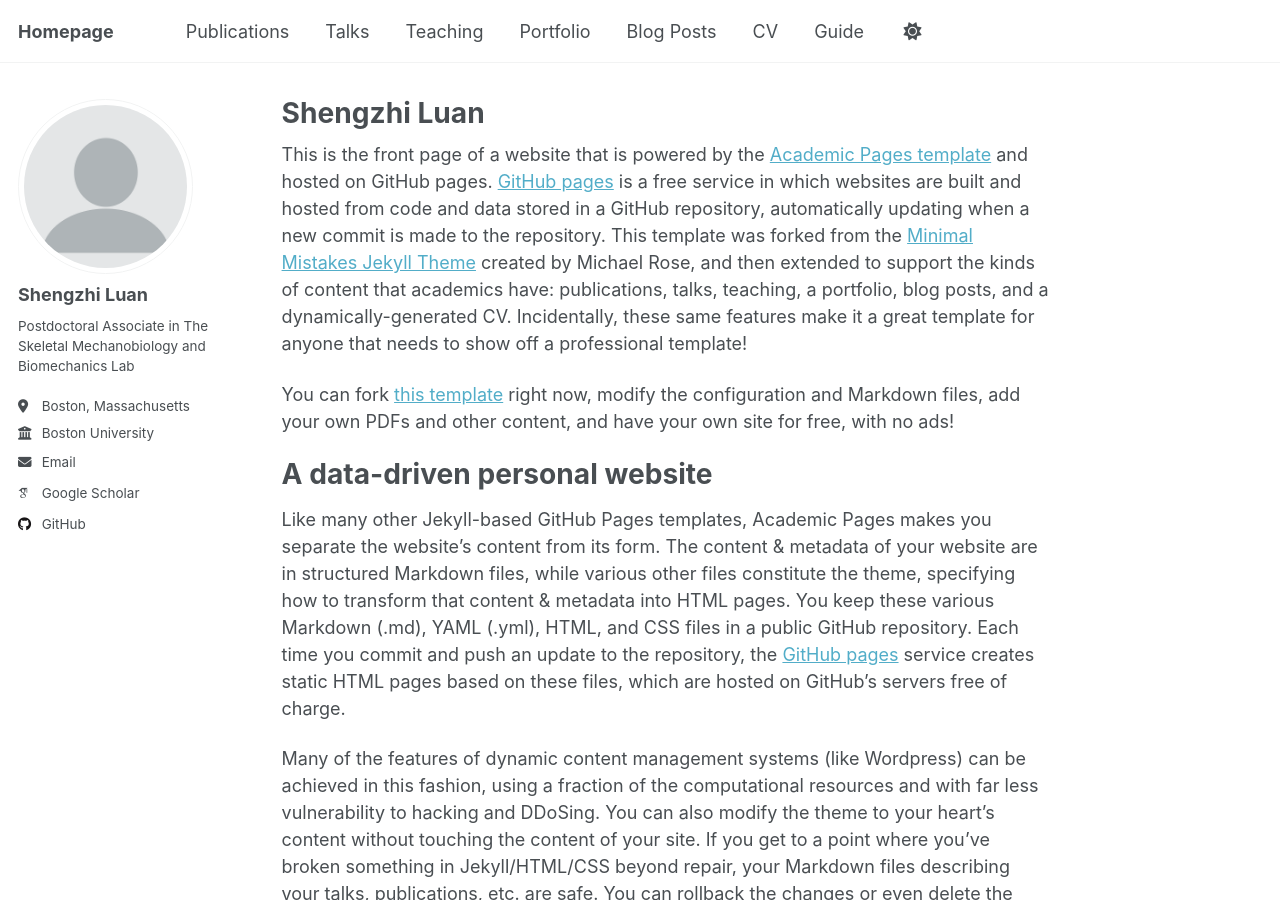
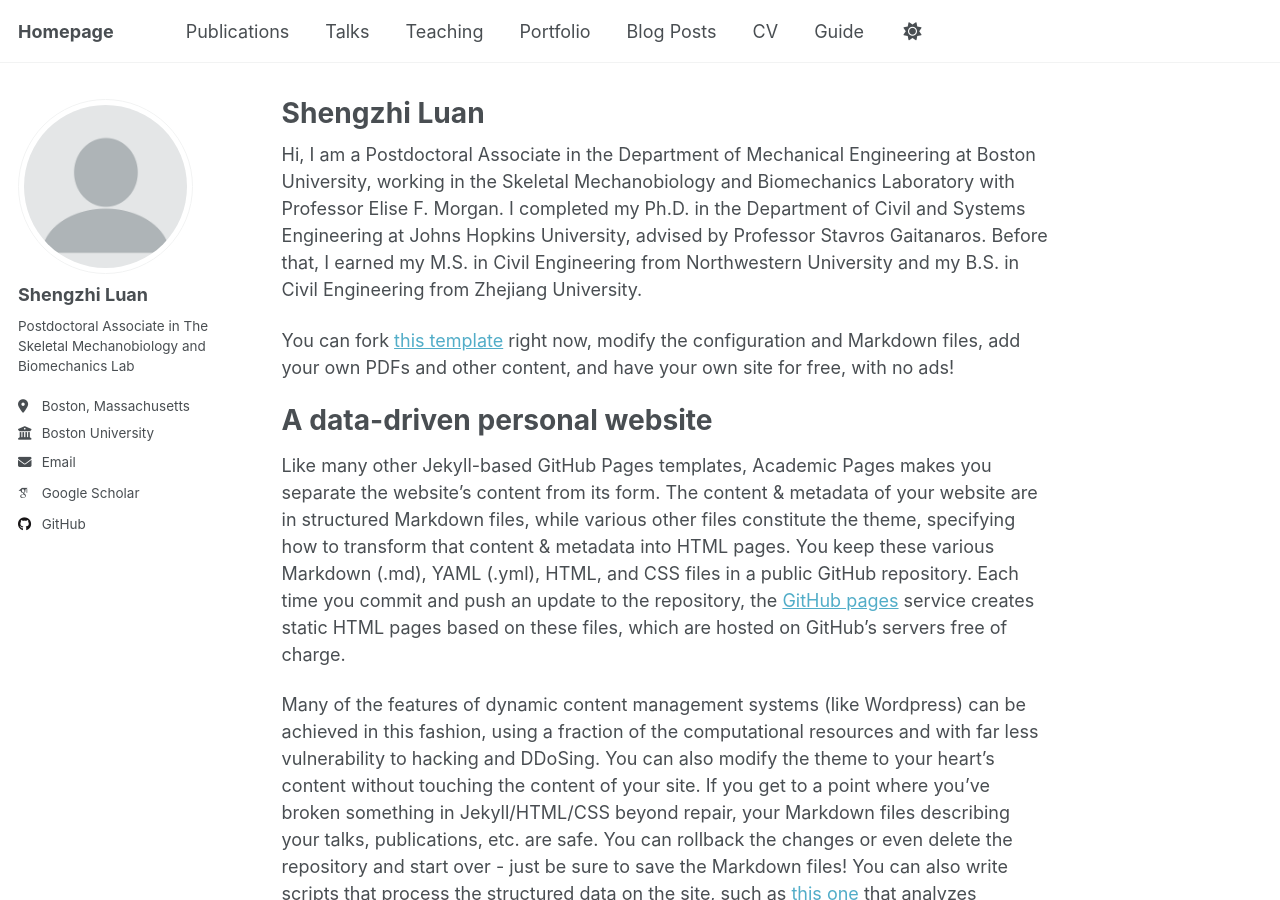
Before and after one commit to ShengzhiLuan/ShengzhiLuan.github.io, a Jekyll site: the page built from _pages/about.md, in a window 1280 px wide and 900 px high. Built offline with Jekyll 4.4.1, drawn with Linux system fonts in a browser that asks for light colours; some web fonts are replaced; a script that is not in the unit is left out.

Commit message:
Update about.md

```diff
--- a/_pages/about.md
+++ b/_pages/about.md
@@ -7,7 +7,7 @@ redirect_from:
   - /about.html
 ---
 
-This is the front page of a website that is powered by the [Academic Pages template](https://github.com/academicpages/academicpages.github.io) and hosted on GitHub pages. [GitHub pages](https://pages.github.com) is a free service in which websites are built and hosted from code and data stored in a GitHub repository, automatically updating when a new commit is made to the repository. This template was forked from the [Minimal Mistakes Jekyll Theme](https://mmistakes.github.io/minimal-mistakes/) created by Michael Rose, and then extended to support the kinds of content that academics have: publications, talks, teaching, a portfolio, blog posts, and a dynamically-generated CV. Incidentally, these same features make it a great template for anyone that needs to show off a professional template!
+Hi, I am a Postdoctoral Associate in the Department of Mechanical Engineering at Boston University, working in the Skeletal Mechanobiology and Biomechanics Laboratory with Professor Elise F. Morgan. I completed my Ph.D. in the Department of Civil and Systems Engineering at Johns Hopkins University, advised by Professor Stavros Gaitanaros. Before that, I earned my M.S. in Civil Engineering from Northwestern University and my B.S. in Civil Engineering from Zhejiang University.
 
  You can fork [this template](https://github.com/academicpages/academicpages.github.io) right now, modify the configuration and Markdown files, add your own PDFs and other content, and have your own site for free, with no ads!
 
```
